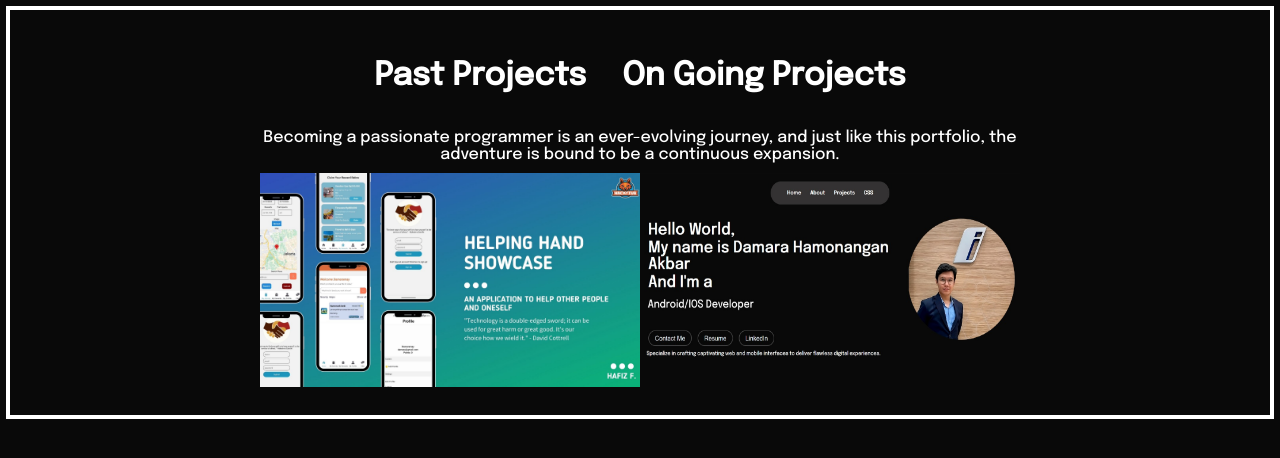
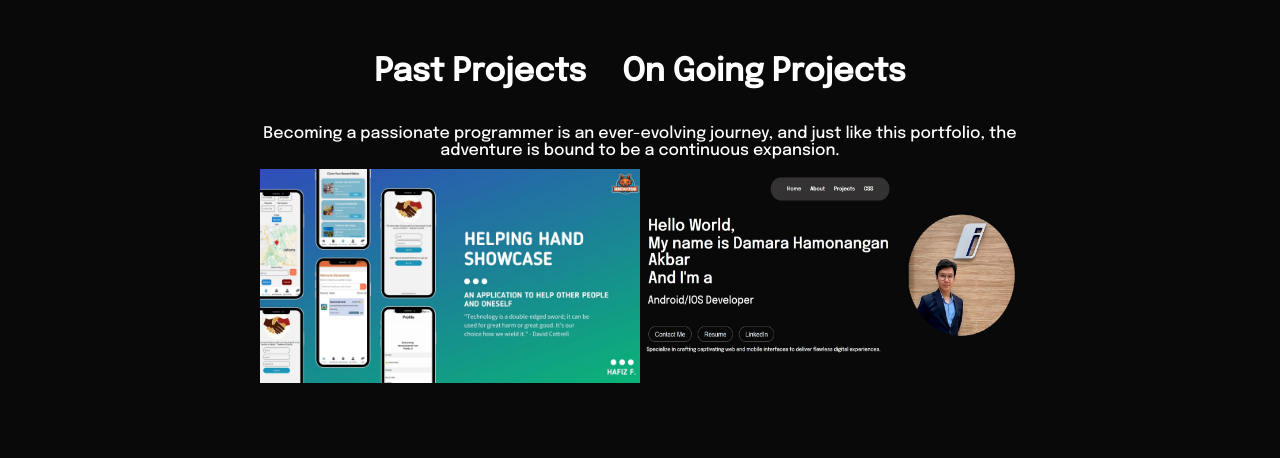
Before and after one commit to damaramay/portfolio, a React (Vite) app in the folder portfolio/: page /Projects in a window 1280 px wide. Shown: the top 458 px of the page. Built offline with nearby package versions, Linux system fonts and the light colour scheme.

Commit message:
dev: removing border

```diff
--- a/portfolio/src/Routes/Styles/ContactMe.css
+++ b/portfolio/src/Routes/Styles/ContactMe.css
@@ -1,5 +1,5 @@
 .ContactMe {
     padding: 4px;
     margin: 6px;
-    border: 4px solid white;
+    /* border: 4px solid white; */
 }
--- a/portfolio/src/Routes/Styles/MySkill.css
+++ b/portfolio/src/Routes/Styles/MySkill.css
@@ -1,5 +1,5 @@
 .SkillContainer {
-  border: 4px solid white;
+  /* border: 4px solid white; */
   margin: 0;
   padding: 24px;
   text-align: center;
--- a/portfolio/src/Routes/Styles/Projects.css
+++ b/portfolio/src/Routes/Styles/Projects.css
@@ -1,5 +1,5 @@
 .projects {
-  border: 4px solid white;
+  /* border: 4px solid white; */
   padding: 24px;
   /* margin-top: 20px; */
   margin: 6px;
```
